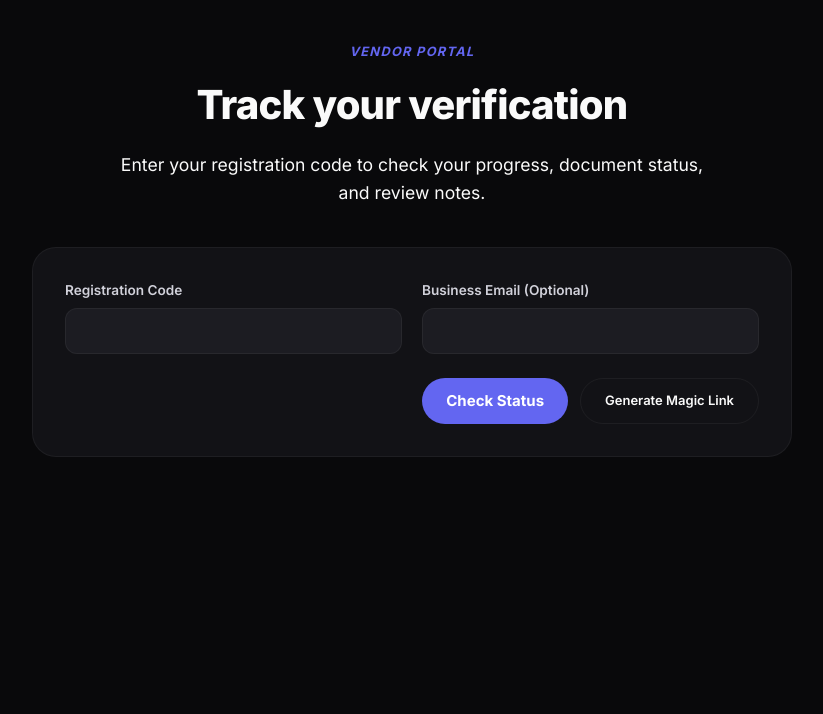
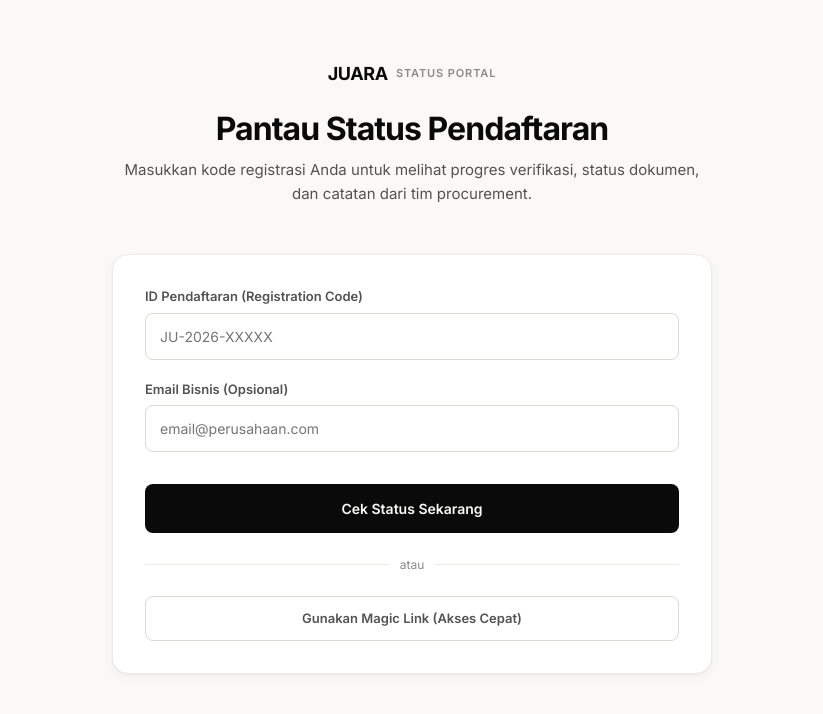
Before and after one commit to triwahyu-dotcom/https-github.com-triww-repo-triww, a Next.js app: page /vendor/status in a window 1280 px wide. Shown: the top 714 px of the page, without its empty margins (228-1051 px from the left). Built offline with nearby package versions, Linux system fonts and the light colour scheme; a web font is replaced by a local one.

Commit message:
feat(partner): sync V2 visual across registration and status portal

```diff
--- a/src/app/vendor/status/page.tsx
+++ b/src/app/vendor/status/page.tsx
@@ -1,6 +1,6 @@
 "use client";
 
-import { useState, useTransition } from "react";
+import { useState, useTransition, useEffect } from "react";
 
 type StatusPayload = {
   registrationCode: string;
@@ -44,6 +44,13 @@ export default function VendorStatusPage() {
   const [magicLinkError, setMagicLinkError] = useState("");
   const [magicLinkPending, startMagicLinkTransition] = useTransition();
   const [pending, startTransition] = useTransition();
+  const [mounted, setMounted] = useState(false);
+
+  useEffect(() => {
+    setMounted(true);
+  }, []);
+
+  if (!mounted) return null;
 
   async function handleSubmit(event: React.FormEvent<HTMLFormElement>) {
     event.preventDefault();
@@ -92,121 +99,135 @@ export default function VendorStatusPage() {
   }
 
   return (
-    <div className="notion-shell vendor-form-shell" style={{ maxWidth: '800px', margin: '0 auto', padding: '40px 20px' }}>
-      <header className="vendor-form-header" style={{ marginBottom: '40px', textAlign: 'center' }}>
-        <em className="eyebrow" style={{ color: 'var(--blue)', fontSize: '0.8rem', letterSpacing: '0.1em' }}>VENDOR PORTAL</em>
-        <h1 style={{ fontSize: '2.5rem', fontWeight: 800, margin: '12px 0 16px', letterSpacing: '-0.02em' }}>Track your verification</h1>
-        <p className="text-muted" style={{ fontSize: '1.1rem', maxWidth: '600px', margin: '0 auto 24px', lineHeight: 1.6 }}>
-          Enter your registration code to check your progress, document status, and review notes.
+    <div className="v2-status-shell" style={{ background: '#FAF9F7', minHeight: '100vh', padding: '60px 20px', color: '#0A0A0A', fontFamily: 'var(--font-sans), system-ui, sans-serif' }}>
+      <header style={{ maxWidth: '600px', margin: '0 auto 48px', textAlign: 'center' }}>
+        <div style={{ display: 'flex', alignItems: 'center', justifyContent: 'center', gap: '8px', marginBottom: '24px' }}>
+          <span style={{ fontWeight: 700, fontSize: '18px', letterSpacing: '-0.02em' }}>JUARA</span>
+          <span style={{ fontWeight: 600, fontSize: '11px', letterSpacing: '0.08em', textTransform: 'uppercase', color: '#8A8A8A' }}>STATUS PORTAL</span>
+        </div>
+        <h1 style={{ fontSize: '32px', fontWeight: 700, margin: '0 0 12px', letterSpacing: '-0.03em', lineHeight: 1.1 }}>Pantau Status Pendaftaran</h1>
+        <p style={{ fontSize: '15px', color: '#525252', lineHeight: 1.6, margin: 0 }}>
+          Masukkan kode registrasi Anda untuk melihat progres verifikasi, status dokumen, dan catatan dari tim procurement.
         </p>
       </header>
 
-      <form className="project-card" onSubmit={handleSubmit} style={{ padding: '32px', background: 'var(--panel)', border: '1px solid var(--line)', borderRadius: '24px', marginBottom: '32px' }}>
-        <section className="vendor-form-grid" style={{ display: 'grid', gridTemplateColumns: 'repeat(auto-fit, minmax(200px, 1fr))', gap: '20px', marginBottom: '24px' }}>
-          <label style={{ display: 'flex', flexDirection: 'column', gap: '8px', color: 'var(--muted)', fontSize: '0.85rem', fontWeight: 600 }}>
-            Registration Code
-            <input required value={form.registrationCode} onChange={(event) => setForm((current) => ({ ...current, registrationCode: event.target.value }))} style={{ padding: '12px', borderRadius: '12px', border: '1px solid var(--line)', background: 'var(--panel-soft)', color: 'var(--text)' }} />
-          </label>
-          <label style={{ display: 'flex', flexDirection: 'column', gap: '8px', color: 'var(--muted)', fontSize: '0.85rem', fontWeight: 600 }}>
-            Business Email (Optional)
-            <input value={form.email} onChange={(event) => setForm((current) => ({ ...current, email: event.target.value }))} style={{ padding: '12px', borderRadius: '12px', border: '1px solid var(--line)', background: 'var(--panel-soft)', color: 'var(--text)' }} />
-          </label>
-        </section>
+      <div style={{ maxWidth: '600px', margin: '0 auto' }}>
+        <form onSubmit={handleSubmit} style={{ background: '#FFFFFF', border: '1px solid #ECEAE5', borderRadius: '16px', padding: '32px', boxShadow: '0 1px 2px rgba(10, 10, 10, 0.04), 0 4px 12px rgba(10, 10, 10, 0.04)' }}>
+          <div style={{ display: 'grid', gridTemplateColumns: '1fr', gap: '20px', marginBottom: '32px' }}>
+            <div style={{ display: 'flex', flexDirection: 'column', gap: '6px' }}>
+              <label style={{ fontSize: '13px', fontWeight: 600, color: '#525252' }}>ID Pendaftaran (Registration Code)</label>
+              <input
+                required
+                placeholder="JU-2026-XXXXX"
+                value={form.registrationCode}
+                onChange={(event) => setForm((current) => ({ ...current, registrationCode: event.target.value }))}
+                style={{ padding: '12px 14px', borderRadius: '8px', border: '1px solid #DCD9D2', background: '#FFFFFF', color: '#0A0A0A', fontSize: '14px', outline: 'none' }}
+              />
+            </div>
+            <div style={{ display: 'flex', flexDirection: 'column', gap: '6px' }}>
+              <label style={{ fontSize: '13px', fontWeight: 600, color: '#525252' }}>Email Bisnis (Opsional)</label>
+              <input
+                placeholder="email@perusahaan.com"
+                value={form.email}
+                onChange={(event) => setForm((current) => ({ ...current, email: event.target.value }))}
+                style={{ padding: '12px 14px', borderRadius: '8px', border: '1px solid #DCD9D2', background: '#FFFFFF', color: '#0A0A0A', fontSize: '14px', outline: 'none' }}
+              />
+            </div>
+          </div>
 
-        {error ? (
-          <div className="form-message error" style={{ padding: '16px', borderRadius: '12px', background: 'rgba(255, 107, 107, 0.1)', border: '1px solid rgba(255, 107, 107, 0.2)', color: '#ff6b6b', marginBottom: '24px', fontSize: '0.9rem' }}>
+          {error && (
+            <div style={{ padding: '12px 16px', borderRadius: '8px', background: '#FFEBEB', border: '1px solid #C5303020', color: '#C53030', marginBottom: '24px', fontSize: '13px', fontWeight: 500 }}>
               {error}
             </div>
-        ) : null}
+          )}
 
-        <div className="vendor-form-actions" style={{ display: 'flex', gap: '12px' }}>
-          <button className="primary-button" type="submit" disabled={pending} style={{ padding: '12px 24px', borderRadius: '999px', background: 'var(--blue)', color: 'white', border: 'none', fontWeight: 700, cursor: 'pointer' }}>
-            {pending ? "Checking..." : "Check Status"}
+          <div style={{ display: 'flex', flexDirection: 'column', gap: '12px' }}>
+            <button
+              type="submit"
+              disabled={pending}
+              style={{ padding: '14px', borderRadius: '8px', background: '#0A0A0A', color: '#FAF9F7', border: 'none', fontWeight: 600, fontSize: '14px', cursor: 'pointer', transition: 'all 0.2s' }}
+            >
+              {pending ? "Mengecek..." : "Cek Status Sekarang"}
             </button>
-          <button className="ghost-button" onClick={handleMagicLinkRequest} type="button" disabled={magicLinkPending} style={{ padding: '12px 24px', borderRadius: '999px', border: '1px solid var(--line)', background: 'transparent', color: 'var(--text)', fontWeight: 600, cursor: 'pointer' }}>
-            {magicLinkPending ? "Generating..." : "Generate Magic Link"}
+
+            <div style={{ position: 'relative', textAlign: 'center', margin: '8px 0' }}>
+              <div style={{ position: 'absolute', top: '50%', left: 0, right: 0, height: '1px', background: '#ECEAE5', zIndex: 0 }}></div>
+              <span style={{ position: 'relative', background: '#FFFFFF', padding: '0 12px', fontSize: '12px', color: '#8A8A8A', zIndex: 1 }}>atau</span>
+            </div>
+
+            <button
+              onClick={handleMagicLinkRequest}
+              type="button"
+              disabled={magicLinkPending}
+              style={{ padding: '12px', borderRadius: '8px', border: '1px solid #DCD9D2', background: 'transparent', color: '#525252', fontWeight: 600, fontSize: '13px', cursor: 'pointer' }}
+            >
+              {magicLinkPending ? "Sedang Membuat..." : "Gunakan Magic Link (Akses Cepat)"}
             </button>
           </div>
 
-        {magicLink ? (
-          <div className="form-message success" style={{ marginTop: '20px', padding: '12px', borderRadius: '12px', background: 'rgba(52, 199, 89, 0.1)', border: '1px solid rgba(52, 199, 89, 0.2)', color: '#34c759' }}>
-            Magic Link created: <a href={magicLink} style={{ color: 'inherit', fontWeight: 700, textDecoration: 'underline' }}>Click here to access</a>
+          {magicLink && (
+            <div style={{ marginTop: '20px', padding: '12px', borderRadius: '8px', background: '#E8F5EC', border: '1px solid #2D7A3F20', color: '#2D7A3F', fontSize: '13px' }}>
+              Magic Link berhasil dibuat: <a href={magicLink} style={{ color: 'inherit', fontWeight: 700, textDecoration: 'underline' }}>Klik di sini untuk masuk otomatis</a>
             </div>
-        ) : null}
-        {magicLinkError ? <p className="form-message error">{magicLinkError}</p> : null}
+          )}
+        </form>
 
-        {result ? (
-          <div className="status-results" style={{ marginTop: '40px', borderTop: '1px solid var(--line)', paddingTop: '40px' }}>
-            <header style={{ marginBottom: '24px' }}>
-              <em className="mini-meta" style={{ color: 'var(--blue)' }}>VERIFICATION RESULT</em>
-              <h2 style={{ fontSize: '1.5rem', fontWeight: 700, margin: '8px 0 0' }}>{result.vendor.name}</h2>
+        {result && (
+          <div style={{ marginTop: '40px', animation: 'fadeIn 0.5s ease-out' }}>
+            <header style={{ marginBottom: '24px', paddingBottom: '16px', borderBottom: '1px solid #ECEAE5' }}>
+              <span style={{ fontSize: '10px', fontWeight: 700, letterSpacing: '0.08em', color: '#8A8A8A', textTransform: 'uppercase' }}>HASIL VERIFIKASI</span>
+              <h2 style={{ fontSize: '20px', fontWeight: 700, margin: '4px 0 0', letterSpacing: '-0.02em' }}>{result.vendor.name}</h2>
             </header>
 
-            <div className="status-grid" style={{ display: 'grid', gridTemplateColumns: 'repeat(auto-fit, minmax(180px, 1fr))', gap: '16px', marginBottom: '32px' }}>
-              <div style={{ padding: '16px', background: 'var(--panel-soft)', borderRadius: '16px', border: '1px solid var(--line)' }}>
-                <span className="mini-meta">REGISTRATION</span>
-                <div style={{ fontWeight: 700, fontSize: '1.1rem', marginTop: '4px' }}>{result.vendor.registrationCode}</div>
+            <div style={{ display: 'grid', gridTemplateColumns: 'repeat(2, 1fr)', gap: '12px', marginBottom: '32px' }}>
+              <div style={{ padding: '16px', background: '#FFFFFF', borderRadius: '12px', border: '1px solid #ECEAE5' }}>
+                <span style={{ fontSize: '10px', fontWeight: 600, color: '#8A8A8A' }}>STATUS UTAMA</span>
+                <div style={{ fontWeight: 700, fontSize: '15px', marginTop: '4px', color: '#D84315' }}>{result.vendor.lifecycleStatus.toUpperCase()}</div>
               </div>
-              <div style={{ padding: '16px', background: 'var(--panel-soft)', borderRadius: '16px', border: '1px solid var(--line)' }}>
-                <span className="mini-meta">LIFECYCLE</span>
-                <div style={{ fontWeight: 700, fontSize: '1.1rem', marginTop: '4px', color: 'var(--blue)' }}>{result.vendor.lifecycleStatus}</div>
-              </div>
-              <div style={{ padding: '16px', background: 'var(--panel-soft)', borderRadius: '16px', border: '1px solid var(--line)' }}>
-                <span className="mini-meta">REVIEW</span>
-                <div style={{ fontWeight: 700, fontSize: '1.1rem', marginTop: '4px' }}>{result.vendor.reviewStatus}</div>
-              </div>
-              <div style={{ padding: '16px', background: 'var(--panel-soft)', borderRadius: '16px', border: '1px solid var(--line)' }}>
-                <span className="mini-meta">DOCS</span>
-                <div style={{ fontWeight: 700, fontSize: '1.1rem', marginTop: '4px' }}>{result.vendor.documentCompletion.complete}/{result.vendor.documentCompletion.required}</div>
+              <div style={{ padding: '16px', background: '#FFFFFF', borderRadius: '12px', border: '1px solid #ECEAE5' }}>
+                <span style={{ fontSize: '10px', fontWeight: 600, color: '#8A8A8A' }}>KELENGKAPAN DOKUMEN</span>
+                <div style={{ fontWeight: 700, fontSize: '15px', marginTop: '4px' }}>{result.vendor.documentCompletion.complete} / {result.vendor.documentCompletion.required}</div>
               </div>
             </div>
-            {result.vendor.latestReviewNote ? (
-              <div className="alert-box" style={{ padding: '20px', borderRadius: '16px', background: 'var(--panel-soft)', border: '1px solid var(--line)', marginBottom: '32px' }}>
-                <span className="mini-meta" style={{ display: 'block', marginBottom: '8px' }}>LATEST REVIEW NOTE</span>
-                <p style={{ margin: 0, lineHeight: 1.5, color: 'var(--text)' }}>{result.vendor.latestReviewNote}</p>
-              </div>
-            ) : null}
 
-            {result.vendor.activeRevisionRequest ? (
-              <div className="revision-block" style={{ padding: '24px', borderRadius: '20px', border: '1px solid var(--blue)', background: 'rgba(91, 140, 255, 0.05)', marginBottom: '32px' }}>
-                <header style={{ display: 'flex', justifyContent: 'space-between', alignItems: 'center', marginBottom: '20px' }}>
-                  <h3 style={{ margin: 0, color: 'var(--blue)', fontSize: '1.1rem' }}>Revision Required</h3>
-                  <a href={`/vendor/revise/${result.vendor.activeRevisionRequest.editToken}`} className="primary-button" style={{ padding: '8px 20px', borderRadius: '999px', background: 'var(--blue)', color: 'white', fontSize: '0.85rem', fontWeight: 700, textDecoration: 'none' }}>
-                    Open Revision Portal
+            {result.vendor.activeRevisionRequest && (
+              <div style={{ padding: '24px', borderRadius: '16px', border: '1px solid #D84315', background: '#FFF1ED', marginBottom: '32px' }}>
+                <header style={{ display: 'flex', justifyContent: 'space-between', alignItems: 'center', marginBottom: '16px' }}>
+                  <h3 style={{ margin: 0, color: '#D84315', fontSize: '16px', fontWeight: 700 }}>Perlu Revisi Data</h3>
+                  <a href={`/vendor/revise/${result.vendor.activeRevisionRequest.editToken}`} style={{ padding: '8px 16px', borderRadius: '6px', background: '#D84315', color: '#FFFFFF', fontSize: '13px', fontWeight: 600, textDecoration: 'none' }}>
+                    Buka Portal Revisi
                   </a>
                 </header>
-                {result.vendor.activeRevisionRequest.generalNote && (
-                   <p style={{ fontSize: '0.9rem', marginBottom: '16px', opacity: 0.8 }}>{result.vendor.activeRevisionRequest.generalNote}</p>
-                )}
-                <div className="revision-items" style={{ display: 'flex', flexDirection: 'column', gap: '12px' }}>
+                <p style={{ fontSize: '14px', lineHeight: 1.5, color: '#0A0A0A', margin: '0 0 16px' }}>{result.vendor.activeRevisionRequest.generalNote || "Terdapat beberapa data yang perlu diperbaiki sesuai catatan di bawah ini."}</p>
+                <div style={{ display: 'flex', flexDirection: 'column', gap: '8px' }}>
                   {result.vendor.activeRevisionRequest.items.map((item) => (
-                    <div key={item.id} style={{ padding: '12px', background: 'var(--panel)', borderRadius: '12px', border: '1px solid var(--line)' }}>
-                      <span className="mini-meta" style={{ color: 'var(--blue)' }}>{item.label}</span>
-                      <p style={{ margin: '4px 0 0', fontSize: '0.9rem' }}>{item.note}</p>
+                    <div key={item.id} style={{ padding: '10px 14px', background: '#FFFFFF', borderRadius: '8px', border: '1px solid rgba(216, 67, 21, 0.2)' }}>
+                      <span style={{ fontSize: '11px', fontWeight: 700, color: '#D84315' }}>{item.label}</span>
+                      <p style={{ margin: '2px 0 0', fontSize: '13px', color: '#525252' }}>{item.note}</p>
                     </div>
                   ))}
                 </div>
               </div>
-            ) : null}
+            )}
 
-            <div className="timeline-block">
-              <h3 style={{ fontSize: '1rem', fontWeight: 700, marginBottom: '16px' }}>Verification Timeline</h3>
-              <div className="timeline-stack" style={{ borderLeft: '1px solid var(--line)', paddingLeft: '24px', marginLeft: '8px', display: 'flex', flexDirection: 'column', gap: '24px' }}>
+            <div style={{ background: '#FFFFFF', border: '1px solid #ECEAE5', borderRadius: '16px', padding: '24px' }}>
+              <h3 style={{ fontSize: '14px', fontWeight: 700, marginBottom: '20px', color: '#0A0A0A' }}>Timeline Verifikasi</h3>
+              <div style={{ borderLeft: '1px solid #ECEAE5', paddingLeft: '24px', marginLeft: '8px', display: 'flex', flexDirection: 'column', gap: '24px' }}>
                 {result.vendor.reviews.slice(0, 6).map((item) => (
                   <div key={item.id} style={{ position: 'relative' }}>
-                    <div style={{ position: 'absolute', left: '-29px', top: '4px', width: '9px', height: '9px', borderRadius: '50%', background: 'var(--line)', border: '2px solid var(--panel)' }}></div>
+                    <div style={{ position: 'absolute', left: '-29px', top: '4px', width: '9px', height: '9px', borderRadius: '50%', background: '#DCD9D2', border: '2px solid #FFFFFF' }}></div>
                     <div style={{ display: 'flex', justifyContent: 'space-between', marginBottom: '4px' }}>
-                      <span className="eyebrow" style={{ fontSize: '0.75rem', color: 'var(--blue)' }}>{item.status.toUpperCase()}</span>
-                      <span className="mini-meta" style={{ fontSize: '0.7rem' }}>{new Date(item.updatedAt).toLocaleDateString("id-ID")}</span>
+                      <span style={{ fontSize: '11px', fontWeight: 700, color: '#0A0A0A' }}>{item.status.toUpperCase()}</span>
+                      <span style={{ fontSize: '11px', color: '#8A8A8A' }}>{new Date(item.updatedAt).toLocaleDateString("id-ID")}</span>
                     </div>
-                    <p style={{ margin: 0, fontSize: '0.9rem', opacity: 0.8 }}>{item.note || "No comments provided"}</p>
+                    <p style={{ margin: 0, fontSize: '13px', color: '#525252', lineHeight: 1.5 }}>{item.note || "Sedang dalam tahap peninjauan."}</p>
                   </div>
                 ))}
               </div>
             </div>
           </div>
-        ) : null}
-      </form>
+        )}
+      </div>
     </div>
   );
 }
--- a/src/components/partner-v2/PartnerIntakeFormV2.tsx
+++ b/src/components/partner-v2/PartnerIntakeFormV2.tsx
@@ -57,11 +57,12 @@ export function PartnerIntakeFormV2({ serviceOptions }: PartnerIntakeFormV2Props
   };
 
   const fillDevData = () => {
+    const randomId = Math.floor(1000 + Math.random() * 9000);
     const dummyData: Partial<VendorIntakeV2Payload> = {
       entityType: "business",
       relationshipType: "vendor_rental",
-      name: "PT Jasa Juara Perkasa",
-      email: "test@juaraevent.id",
+      name: `PT Juara Test ${randomId}`,
+      email: `vendor-${randomId}@test.com`,
       establishedYear: "2020",
       nibNumber: "1234567890123",
       npwpNumber: "123456789012345",
```
Lines whose indentation alone changed are shown as unchanged.
